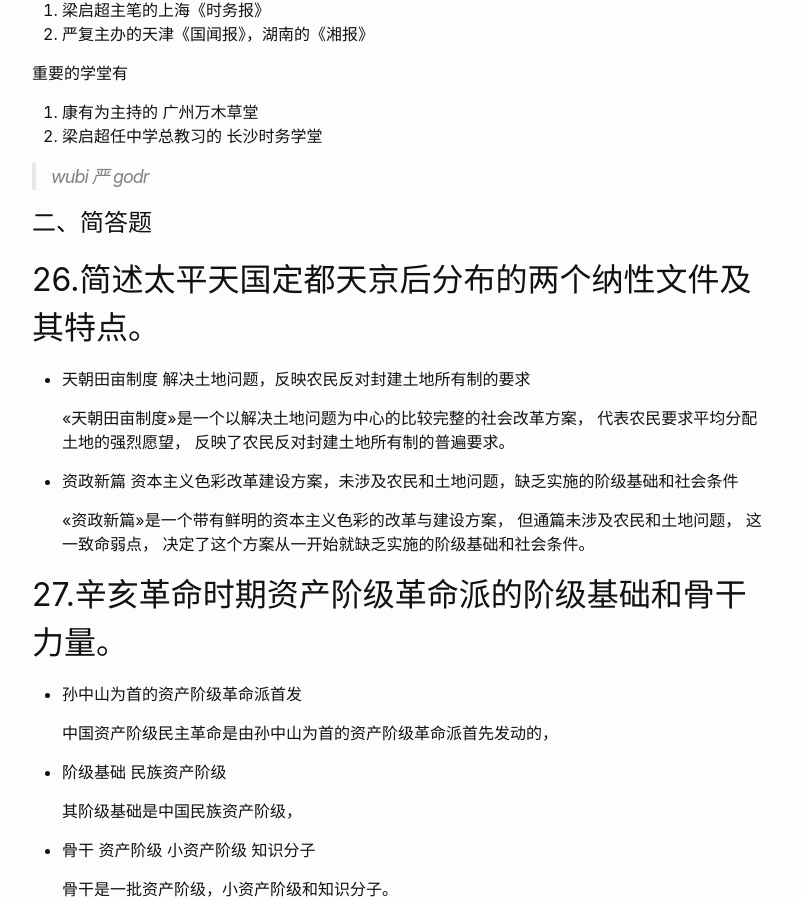
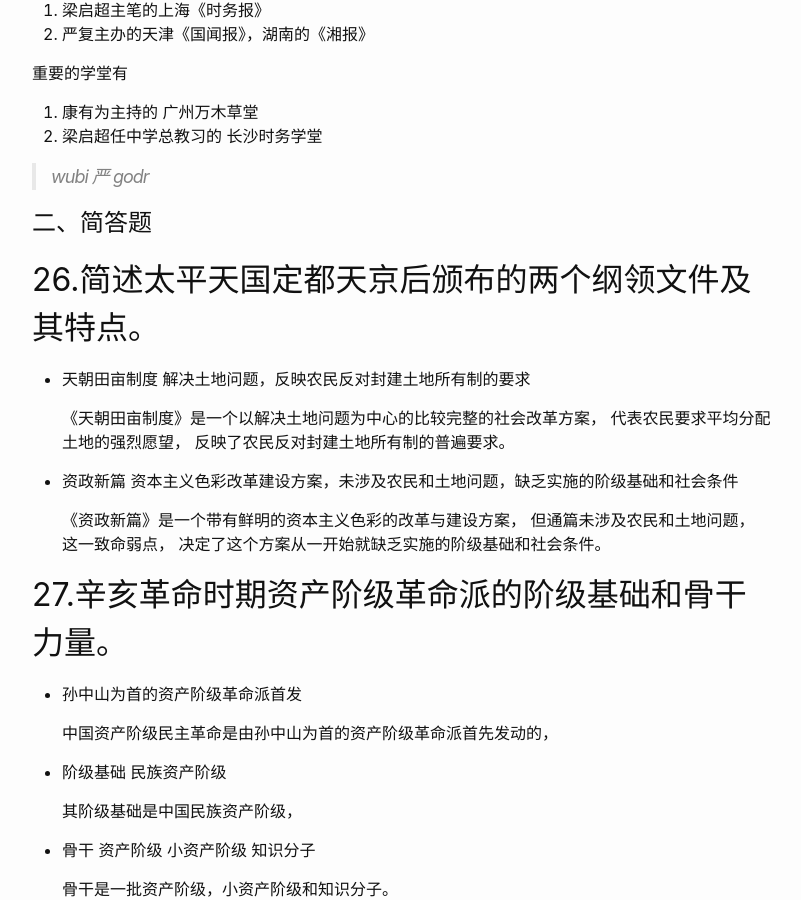
Before and after one commit to wangtiga/wangtiga.github.io, a Jekyll site: the page built from _previews/2020-11-21-3708_2019_10.md, in a window 1280 px wide and 900 px high, scrolled down 13174 px. Shown: the whole window, without its empty margins (238-1039 px from the left). Built offline with Jekyll 4.4.1, drawn with Linux system fonts in a browser that asks for light colours; some of the changed text lies outside the part shown.

Commit message:
updated from mac

```diff
--- a/_previews/2020-11-21-3708_2019_10.md
+++ b/_previews/2020-11-21-3708_2019_10.md
@@ -268,18 +268,18 @@ A
 
 # 二、简答题
 
-## 26.简述太平天国定都天京后分布的两个纳性文件及其特点。
+## 26.简述太平天国定都天京后颁布的两个纲领文件及其特点。
 
 - 天朝田亩制度 解决土地问题，反映农民反对封建土地所有制的要求
 
-  <<天朝田亩制度>>是一个以解决土地问题为中心的比较完整的社会改革方案，
+  《天朝田亩制度》是一个以解决土地问题为中心的比较完整的社会改革方案，
   代表农民要求平均分配土地的强烈愿望，
   反映了农民反对封建土地所有制的普遍要求。
 
 
 - 资政新篇 资本主义色彩改革建设方案，未涉及农民和土地问题，缺乏实施的阶级基础和社会条件
 
-  <<资政新篇>>是一个带有鲜明的资本主义色彩的改革与建设方案，
+  《资政新篇》是一个带有鲜明的资本主义色彩的改革与建设方案，
   但通篇未涉及农民和土地问题，
   这一致命弱点，
   决定了这个方案从一开始就缺乏实施的阶级基础和社会条件。
```
Also changed, not shown: other parts of _previews/2020-11-21-3708_2019_10.md (+1 -1 lines).
